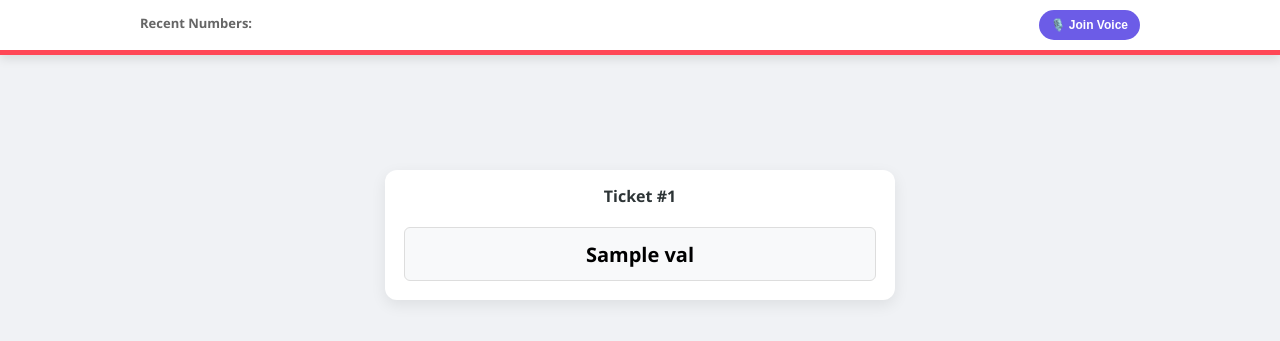
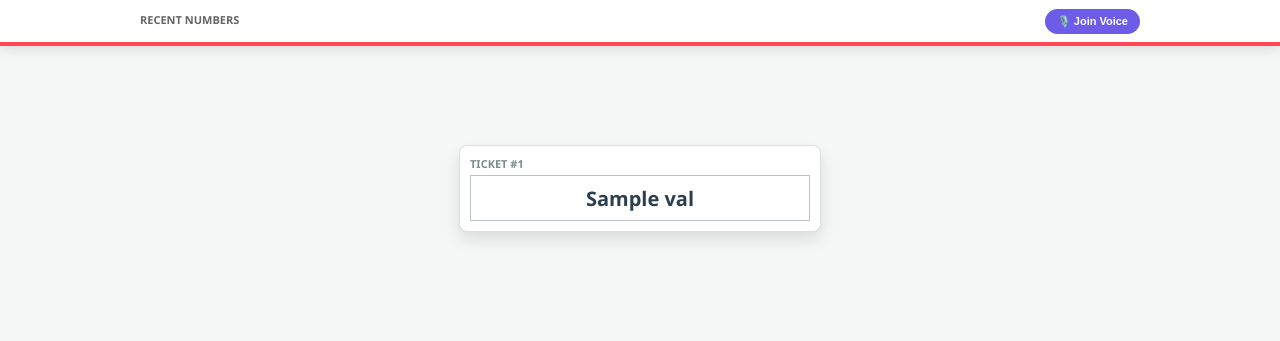
Before and after one commit to ramu265/TVS-GAME, a Flask app: template Ramu/templates/user_ticket.html in a window 1280 px wide. Shown: the top 341 px of the page. Run offline with Flask 3, Linux system fonts and the light colour scheme; the template is opened without the code that fills it: most values are stand-ins (such as "Sample title", 1, 10 or a date in 2020); some libraries are stand-ins or nearby versions.

Commit message:
Update user_ticket.html

```diff
--- a/Ramu/templates/user_ticket.html
+++ b/Ramu/templates/user_ticket.html
@@ -3,57 +3,66 @@
 <head>
     <meta charset="UTF-8">
     <meta name="viewport" content="width=device-width, initial-scale=1.0">
-    <title>TVS Housie - Live Game</title>
+    <title>Premium Housie - Live Game</title>
     <script src="https://unpkg.com/peerjs@1.5.2/dist/peerjs.min.js"></script>
     <style>
         :root {
             --admin-yellow: #fff200;
             --user-pink: #ff4757;
             --wrong-blue: #3498db;
-            --bg-dark: #f0f2f5;
+            --bg-light: #f4f7f6;
+            --cell-border: #bdc3c7;
         }
-        body { font-family: 'Segoe UI', Arial, sans-serif; text-align: center; background: var(--bg-dark); margin: 0; padding: 0; }
+        body { font-family: 'Segoe UI', Arial, sans-serif; text-align: center; background: var(--bg-light); margin: 0; padding: 0; }
 
         /* 📌 STICKY HEADER */
         .sticky-header {
             position: fixed; top: 0; width: 100%; background: white;
-            z-index: 1000; box-shadow: 0 4px 10px rgba(0,0,0,0.1);
-            border-bottom: 5px solid var(--user-pink);
+            z-index: 1000; box-shadow: 0 4px 12px rgba(0,0,0,0.1);
+            border-bottom: 4px solid var(--user-pink);
         }
 
         .header-content {
             display: flex; justify-content: space-between; align-items: center;
-            padding: 10px 15px; max-width: 1000px; margin: 0 auto;
+            padding: 8px 15px; max-width: 1000px; margin: 0 auto;
         }
 
         .h-dot {
             display: inline-block; background: var(--user-pink); color: white;
-            width: 30px; height: 30px; border-radius: 50%; line-height: 30px;
-            margin: 2px; font-weight: bold; font-size: 14px;
+            width: 28px; height: 28px; border-radius: 50%; line-height: 28px;
+            margin: 2px; font-weight: bold; font-size: 13px;
         }
 
         /* 🎙️ AUDIO CONTROLS */
         .btn-audio {
             background: #6c5ce7; color: white; border: none;
-            padding: 8px 12px; border-radius: 20px; font-weight: bold;
-            cursor: pointer; font-size: 12px; transition: 0.3s;
+            padding: 6px 12px; border-radius: 15px; font-weight: bold;
+            cursor: pointer; font-size: 11px;
         }
 
         /* 🎟️ TICKET SECTION */
-        .ticket-container { margin-top: 140px; padding: 15px; }
+        .ticket-container { margin-top: 130px; padding: 15px; display: flex; flex-direction: column; gap: 20px; align-items: center; }
+
         .ticket-wrapper {
-            background: #fff; margin: 15px auto; max-width: 480px;
-            padding: 15px; border-radius: 12px; box-shadow: 0 5px 15px rgba(0,0,0,0.08);
+            background: #fff; width: 340px;
+            padding: 10px; border-radius: 8px;
+            box-shadow: 0 8px 16px rgba(0,0,0,0.1);
+            border: 1px solid #ddd;
         }
 
-        table { width: 100%; border-collapse: separate; border-spacing: 4px; table-layout: fixed; }
+        .ticket-id { font-size: 11px; color: #7f8c8d; text-align: left; margin-bottom: 4px; font-weight: bold; }
+
+        table { width: 100%; border-collapse: collapse; table-layout: fixed; background: #fff; }
+
         td {
-            border: 1px solid #ddd; height: 50px; font-weight: bold; font-size: 20px;
-            position: relative; cursor: pointer; user-select: none; border-radius: 6px;
-            background: #f8f9fa; transition: 0.2s;
+            border: 1px solid var(--cell-border); height: 42px;
+            font-weight: bold; font-size: 20px;
+            position: relative; cursor: pointer; user-select: none;
+            color: #2c3e50; transition: background 0.2s;
         }
 
-        .empty { background: #2d3436; color: #636e72; font-size: 12px; cursor: default; border: none; }
+        /* ఖాళీ గడులు - ఏ టెక్స్ట్ ఉండదు */
+        .empty { background: #ecf0f1; border: 1px solid #dcdde1; cursor: default; }
 
         /* ✨ 1. AUTO-YELLOW (Admin Announced) ✨ */
         .auto-yellow { background-color: var(--admin-yellow) !important; color: #000 !important; }
@@ -61,19 +70,19 @@
         /* 💗 2. PINK + HEART (User Correct Double Click) 💗 */
         .marked-correct { background-color: var(--user-pink) !important; color: white !important; }
         .marked-correct::after {
-            content: '❤️'; position: absolute; top: 2px; right: 2px;
-            font-size: 14px;
+            content: '❤️'; position: absolute; top: 1px; right: 1px;
+            font-size: 12px;
         }
 
-        /* 🔵 3. BLUE/RED (User Wrong Double Click) 🔵 */
+        /* 🔵 3. BLUE (User Wrong Double Click) 🔵 */
         .marked-wrong {
             background-color: var(--wrong-blue) !important; color: white !important;
-            border: 2px solid #c0392b !important;
         }
 
         @media (max-width: 400px) {
-            .header-content { flex-direction: column; gap: 10px; }
-            .ticket-container { margin-top: 180px; }
+            .header-content { flex-direction: column; gap: 8px; }
+            .ticket-container { margin-top: 160px; }
+            .ticket-wrapper { width: 92%; }
         }
     </style>
 </head>
@@ -82,7 +91,7 @@
     <div class="sticky-header">
         <div class="header-content">
             <div class="recent-box">
-                <p style="margin: 0 0 5px 0; font-size: 13px; color: #666; font-weight: bold;">Recent Numbers:</p>
+                <p style="margin: 0 0 4px 0; font-size: 11px; color: #666; font-weight: bold; text-transform: uppercase;">Recent Numbers</p>
                 <div id="live-h"></div>
             </div>
 
@@ -96,7 +105,7 @@
     <div class="ticket-container">
         {% for ticket in tickets %}
         <div class="ticket-wrapper">
-            <h3 style="margin-top: 0; font-size: 16px; color: #2d3436;">Ticket #{{ loop.index }}</h3>
+            <div class="ticket-id">TICKET #{{ loop.index }}</div>
             <table>
                 {% for row in ticket %}
                 <tr>
@@ -106,7 +115,7 @@
                                 {{ val }}
                             </td>
                         {% else %}
-                            <td class="empty">TVS</td>
+                            <td class="empty"></td>
                         {% endif %}
                     {% endfor %}
                 </tr>
@@ -136,6 +145,9 @@
                         btn.style.background = "#2d3436";
                     });
                 });
+                userPeer.on('error', err => {
+                    alert("Admin మైక్ ఆన్ లో లేదు.");
+                });
             } else {
                 if (userPeer) userPeer.destroy();
                 btn.innerText = "🎙️ Join Voice";
@@ -144,38 +156,37 @@
             }
         }
 
-        // --- 👆 డబుల్ క్లిక్ లాజిక్ (Correct vs Wrong) ---
+        // --- 👆 డబుల్ క్లిక్ లాజిక్ ---
         function handleUserMark(element) {
             let val = parseInt(element.getAttribute('data-value'));
 
             if (adminCalledNumbers.includes(val)) {
-                // సరైన నంబర్ అయితే -> Pink + Heart
+                // సరైన నంబర్ -> Pink + Heart
                 element.classList.remove('auto-yellow');
                 element.classList.toggle('marked-correct');
             } else {
-                // తప్పు నంబర్ అయితే -> Blue
+                // తప్పు నంబర్ -> Blue
                 element.classList.toggle('marked-wrong');
             }
         }
 
-        // --- 🔄 ఆటోమేటిక్ అప్‌డేట్స్ ---
+        // --- 🔄 ఆటోమేటిక్ సింక్ ---
         function fetchUpdates() {
             fetch('/get_updates').then(res => res.json()).then(data => {
                 if(data.called) {
                     adminCalledNumbers = data.called;
 
-                    // 1. టాప్ బార్ లో రీసెంట్ నంబర్లు
+                    // రీసెంట్ నంబర్ల అప్‌డేట్
                     let html = "";
                     adminCalledNumbers.slice().reverse().slice(0, 8).forEach(n => {
                         html += `<span class="h-dot">${n}</span>`;
                     });
                     document.getElementById('live-h').innerHTML = html;
 
-                    // 2. ✨ ఆటోమేటిక్ ఎల్లో మార్కింగ్ ✨
+                    // ✨ ఆటోమేటిక్ ఎల్లో హైలైట్ ✨
                     document.querySelectorAll('.num-cell').forEach(cell => {
                         let cellVal = parseInt(cell.getAttribute('data-value'));
                         if (adminCalledNumbers.includes(cellVal)) {
-                            // యూజర్ ఇంకా మార్క్ చేయకపోతేనే Yellow చూపిస్తుంది
                             if (!cell.classList.contains('marked-correct')) {
                                 cell.classList.add('auto-yellow');
                             }
```
